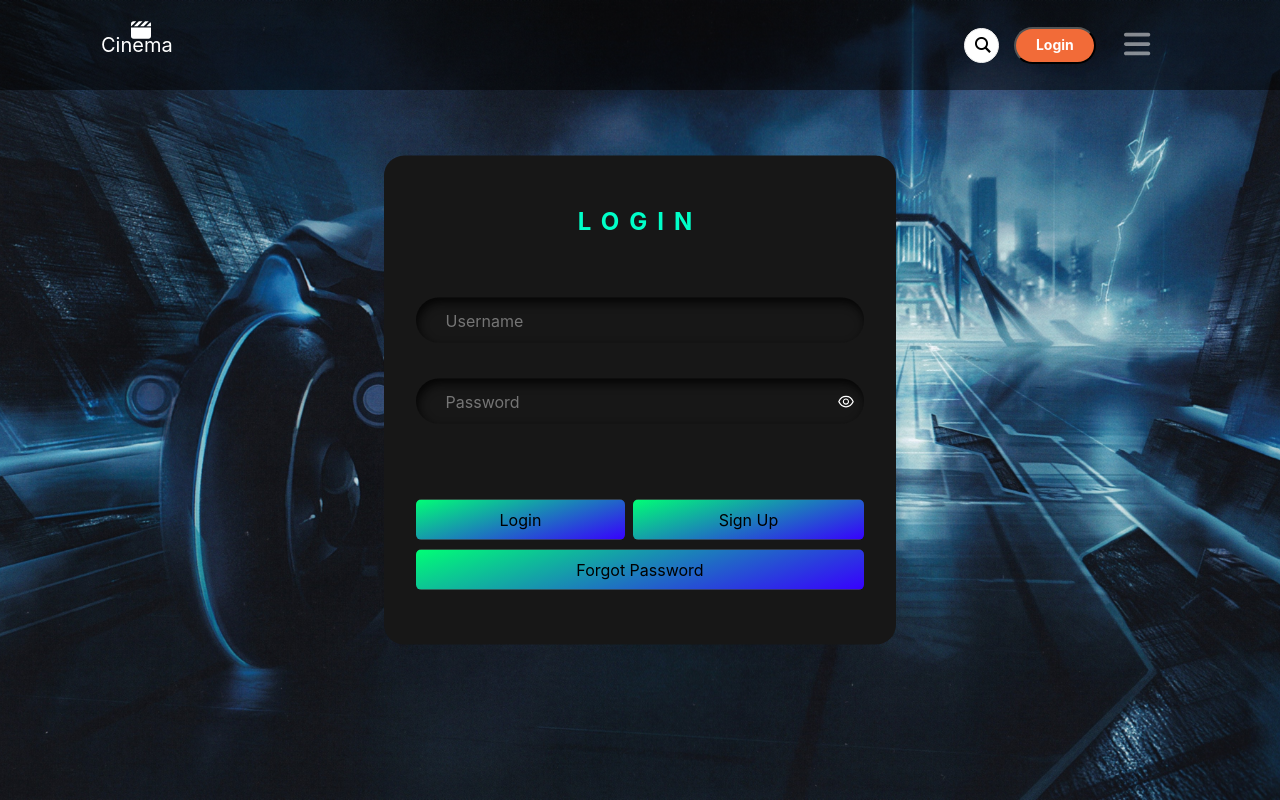
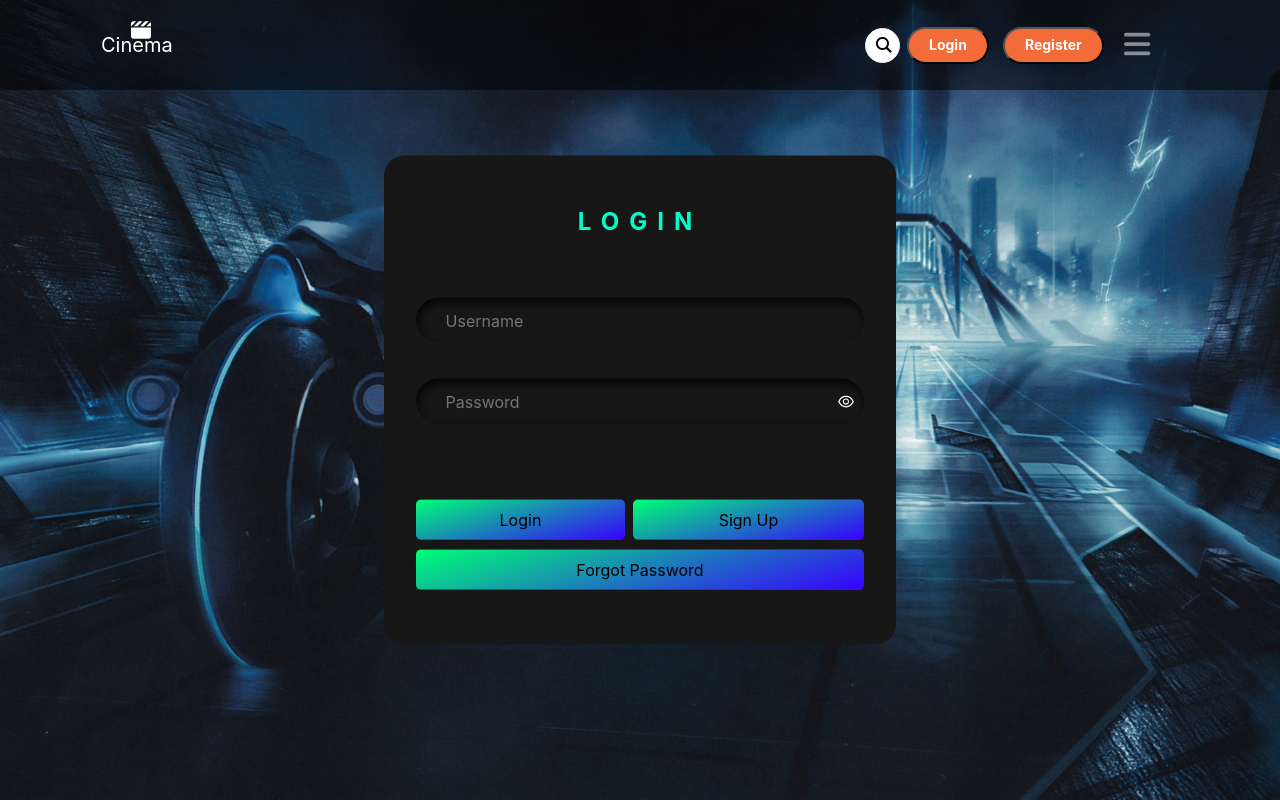
Before and after one commit to thaidev13639/BC51_CapStone_CinemaBooking_Group7, a React (Create React App) app: page /form/login in a window 1280 px wide. Built offline with nearby package versions, Linux system fonts and the light colour scheme.

Commit message:
update fix scroll second time

```diff
--- a/src/components/Header/Headers.jsx
+++ b/src/components/Header/Headers.jsx
@@ -9,7 +9,6 @@ import { LogoutOutlined } from "@ant-design/icons";
 import { loginAction } from "../../store/actions/loginAction";
 
 export default function Headers() {
-
   const [search, setSearch] = useState("");
   const navigate = useNavigate();
   const dispatch = useDispatch();
@@ -21,12 +20,12 @@ export default function Headers() {
     navigate("/");
   };
 
- const handleChange =(event) => {
+  const handleChange = (event) => {
     console.log(event.target.value);
     setSearch({
-      keyword:event.target.value,
-    })
-  }
+      keyword: event.target.value,
+    });
+  };
 
   const renderUser = () => {
     if (!accountState.userInfo) {
@@ -36,6 +35,11 @@ export default function Headers() {
             onClick={() => navigate("/form/login")}
             className="button-header">
             Login
+          </button>
+          <button
+            onClick={() => navigate("/form/register")}
+            className="button-header">
+            Register
           </button>
         </>
       );
@@ -53,10 +57,10 @@ export default function Headers() {
     );
   };
   return (
-    <header id="header">
+    <header id="header-Navbar">
       <div className="header__content container m-auto">
         <nav className="navbar justify-content-between navbar-expand-md navbar-dark text-black">
-          <NavLink id="logo" className="navbar-brand" to="/">
+          <NavLink id="logo-Navbar" className="navbar-brand" to="/">
             <span>Cinema</span>{" "}
             <FontAwesomeIcon className="icon" icon={faClapperboard} />
           </NavLink>
@@ -64,14 +68,13 @@ export default function Headers() {
           <div className="navbar">
             <div className="search">
               <form action="#" method="GET" className="search-right">
-                <input type="search"
-                placeholder="Search" />
+                <input type="search" placeholder="Search" />
               </form>
             </div>
             {renderUser()}
             <div className="dropdown">
               <button
-                id="dropDown"
+                id="dropDown-Navbar"
                 className="btn btn-default  dropdown-toggle  no-caret"
                 type="button"
                 data-toggle="dropdown">
--- a/src/css/style.css
+++ b/src/css/style.css
@@ -150,7 +150,7 @@ header {
 
 .button-header {
   border-radius: 25px;
-  margin: 0 15px;
+  margin: 0 7px;
   padding: 5px 20px;
   padding-bottom: 7px;
   color: white;
--- a/src/guards/AdminGuard.jsx
+++ b/src/guards/AdminGuard.jsx
@@ -18,7 +18,7 @@ export default function AdminGuard(props) {
     } else {
       if (stateUser.userInfo.maLoaiNguoiDung === "QuanTri") {
         notification.success({
-          message: `WellCome Back ${stateUser.userInfo.hoTen}`,
+          message: `Wellcome back!! ${stateUser.userInfo.hoTen}`,
           placement: "topLeft",
           duration: 1.5,
         });
--- a/src/layouts/HomeLaysOut/HomeLaysOut.jsx
+++ b/src/layouts/HomeLaysOut/HomeLaysOut.jsx
@@ -3,7 +3,6 @@ import Headers from "../../components/Header/Headers";
 import Footer from "../../components/Footer/Footer";
 import { Outlet } from "react-router-dom";
 import "../../css/style.css";
-// import "../../sticky.js";
 
 export default function HomeLaysOut() {
   useEffect(() => {
@@ -15,14 +14,16 @@ export default function HomeLaysOut() {
         document.body.scrollTop > 50 ||
         document.documentElement.scrollTop > 50
       ) {
-        document.getElementById("header").classList.add("bg-white");
+        document.getElementById("header-Navbar").classList.add("bg-white");
 
-        document.getElementById("dropDown").classList.remove("text-white");
-        document.getElementById("logo").style.color = "black";
+        document
+          .getElementById("dropDown-Navbar")
+          .classList.remove("text-white");
+        document.getElementById("logo-Navbar").style.color = "black";
       } else {
-        document.getElementById("header").classList.remove("bg-white");
-        document.getElementById("dropDown").classList.add("text-white");
-        document.getElementById("logo").style.color = "#fff";
+        document.getElementById("header-Navbar").classList.remove("bg-white");
+        document.getElementById("dropDown-Navbar").classList.add("text-white");
+        document.getElementById("logo-Navbar").style.color = "#fff";
       }
     }
   }, []);
--- a/src/pages/MovieDetail/MovieDetail.jsx
+++ b/src/pages/MovieDetail/MovieDetail.jsx
@@ -2,7 +2,7 @@ import React from "react";
 import TabMovie from "../Home/components/TabMovie/TabMovie";
 import Detail from "./components/Detail/Detail";
 import ShowTimes from "./components/ShowTimes/ShowTimes";
-import 'animate.css'
+// import 'animate.css'
 
 export default function MovieDetail() {
   return (
--- a/src/sass/_header.scss
+++ b/src/sass/_header.scss
@@ -132,7 +132,7 @@ header {
 }
 .button-header {
   border-radius: 25px;
-  margin: 0 15px;
+  margin: 0 7px;
   padding: 5px 20px;
   padding-bottom: 7px;
   color: white;
```
Also changed, not shown: src/pages/Admin/ComponentAdmin/AdminShowTime/AdminDetailFirm.jsx (+0 -8 lines), src/sticky.js (deleted, +0 -24 lines), 1 other file (tests, documents, lock files or other folders).
